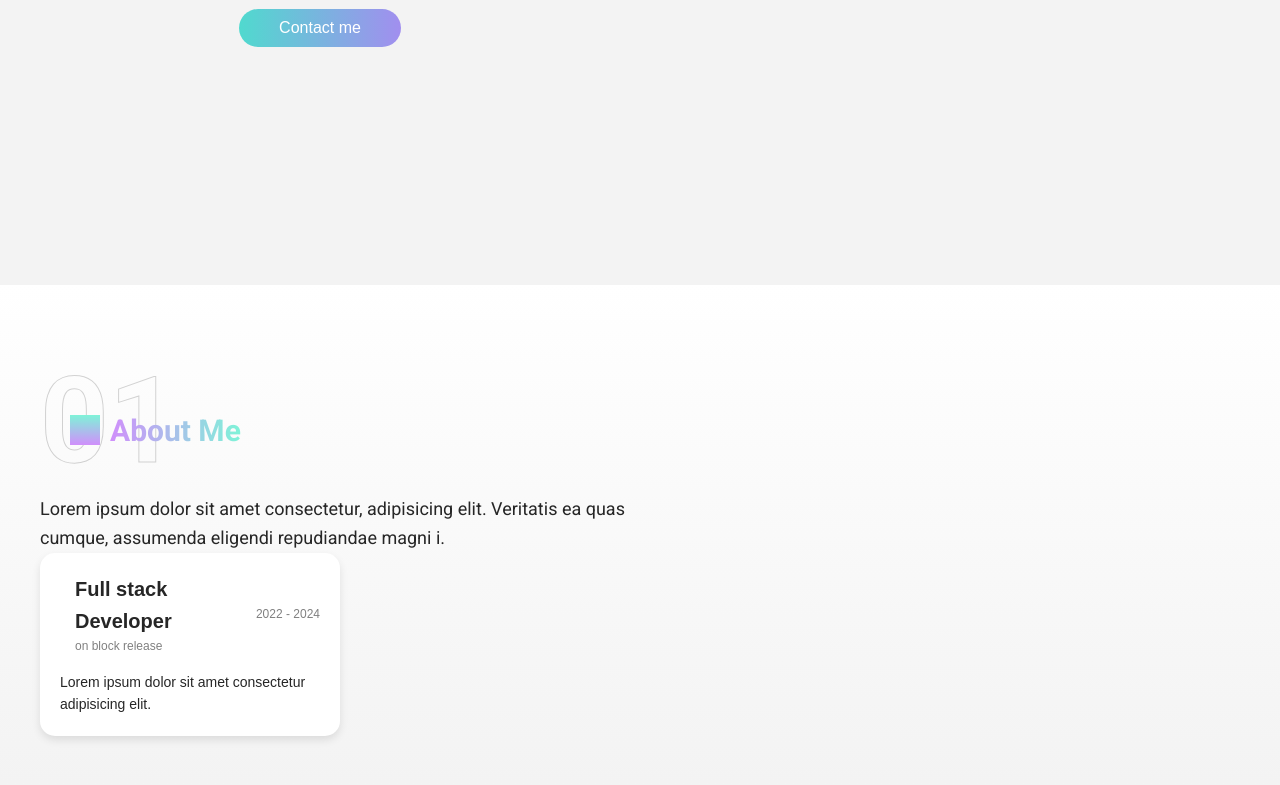
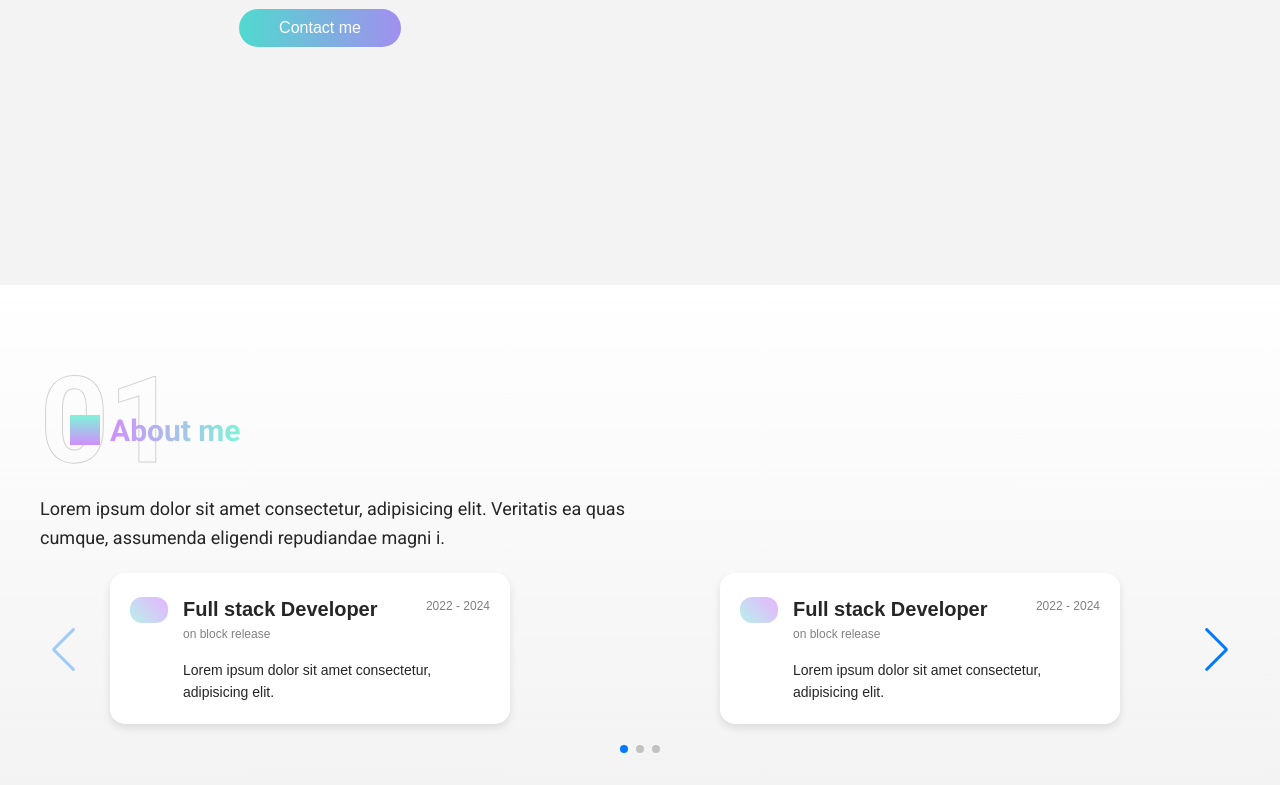
Before and after one commit to mathieu-vdt/portfolio, a Vue app: page / in a window 1280 px wide. Shown: the part 527-1312 px from the top of the page. Built offline with nearby package versions, Linux system fonts and the light colour scheme.

Commit message:
🚨 debug swipper

```diff
--- a/package.json
+++ b/package.json
@@ -18,6 +18,7 @@
     "@fortawesome/free-solid-svg-icons": "^6.5.2",
     "@fortawesome/vue-fontawesome": "^3.0.6",
     "pinia": "^2.1.7",
+    "swiper": "^11.1.4",
     "vue": "^3.4.21"
   },
   "devDependencies": {
--- a/src/HomePage/AboutMe.vue
+++ b/src/HomePage/AboutMe.vue
@@ -1,21 +1,98 @@
 <script lang="ts">
 import { defineComponent } from 'vue'
-import TitleNumber from '../components/TitleNumber.vue';
-import CardExperience from '../components/CardExperience.vue';
+import TitleNumber from '../components/TitleNumber.vue'
+import CardExperience from '../components/CardExperience.vue'
+import { Swiper, SwiperSlide } from 'swiper/vue'
+import 'swiper/swiper-bundle.css'
+import 'swiper/css/navigation'
+import 'swiper/css/pagination'
+import { Navigation, Pagination } from 'swiper/modules'
+import SwiperCore from 'swiper'
+
+SwiperCore.use([Navigation, Pagination])
 
 export default {
   components: {
     TitleNumber,
-    CardExperience
+    CardExperience,
+    Swiper,
+    SwiperSlide
+  },
+  data() {
+    return {
+      experiences: [
+        {
+          title: 'Full stack Developer',
+          status: 'on block release',
+          date: '2022 - 2024',
+          description: 'Lorem ipsum dolor sit amet consectetur, adipisicing elit.'
+        },
+        {
+          title: 'Full stack Developer',
+          status: 'on block release',
+          date: '2022 - 2024',
+          description: 'Lorem ipsum dolor sit amet consectetur, adipisicing elit.'
+        },
+        {
+          title: 'stack',
+          status: 'on block release',
+          date: '2022 - 2024',
+          description: 'Lorem ipsum dolor sit amet consectetur, adipisicing elit.'
+        },
+        {
+          title: 'Full stack',
+          status: 'on block release',
+          date: '2022 - 2024',
+          description: 'Lorem ipsum dolor sit amet consectetur, adipisicing elit.'
+        }
+      ]
+    }
   }
 }
 </script>
 
 <template>
   <div id="about-me">
-    <TitleNumber />
-    <p class="description">Lorem ipsum dolor sit amet consectetur, adipisicing elit. Veritatis ea quas cumque, assumenda eligendi repudiandae magni i.</p>
-    <CardExperience />
+    <TitleNumber number="01" title="About me" />
+    <p class="description">
+      Lorem ipsum dolor sit amet consectetur, adipisicing elit. Veritatis ea quas cumque, assumenda
+      eligendi repudiandae magni i.
+    </p>
+    <div class="cards">
+      <Swiper
+        class="mySwiper"
+        :pagination="{ clickable: true }"
+        :navigation="true"
+        :breakpoints="{
+          // when window width is >= 320px
+          320: {
+            slidesPerView: 1,
+            spaceBetween: 10
+          },
+          881: {
+            slidesPerView: 2,
+            spaceBetween: 20
+          },
+          1291: {
+            slidesPerView: 3,
+            spaceBetween: 20
+          }
+        }"
+      >
+        <SwiperSlide
+          v-for="(experience, index) in experiences"
+          :key="index"
+          :class="{ 'first-slide': index === 0 }"
+        >
+          <CardExperience
+            :title="experience.title"
+            :status="experience.status"
+            :date="experience.date"
+            :description="experience.description"
+          />
+        </SwiperSlide>
+      </Swiper>
+    </div>
   </div>
 </template>
 
@@ -27,21 +104,69 @@ export default {
   padding: 40px;
   color: var(--black);
 
-  .description{
+  .description {
     font-size: 1.2em;
     font-weight: 400;
     width: 50%;
+    margin-bottom: 20px;
+  }
 
+  .cards {
+    // display: flex;
+    // column-gap: 20px;
+    // overflow-x: auto;
+    .mySwiper {
+      .swiper-slide {
+        width: auto;
+
+        &.first-slide {
+          margin-left: 70px; // Ajustez cette valeur selon vos besoins
+        }
+      }
+
+      .swiper-button-next {
+        padding-bottom: 40px;
+      }
+      .swiper-button-prev {
+        padding-bottom: 40px;
+      }
+
+      .swiper-pagination {
+        position: relative;
+        padding-top: 20px;
+      }
+
+      .swiper-pagination-bullet {
+        margin: 0 4px; // Ajustez l'espacement entre les indicateurs si nécessaire
+      }
+    }
+  }
+}
+
+@media screen and (max-width: 900px) {
+  #about-me {
+    .description {
+      width: 80%;
+    }
   }
 }
 
 @media screen and (max-width: 600px) {
   #about-me {
+    padding: 20px;
+    .description {
+      width: 100%;
+    }
 
-  .description{
-    width: 100%;
+    .mySwiper {
+      .swiper-slide {
+        width: auto;
 
+        &.first-slide {
+          margin-left: 0px; // Ajustez cette valeur selon vos besoins
+        }
+      }
+    }
   }
 }
-}
 </style>
--- a/src/components/CardExperience.vue
+++ b/src/components/CardExperience.vue
@@ -1,39 +1,96 @@
+<script>
+export default {
+  props: {
+    title: {
+      type: String,
+      required: true
+    },
+    status: {
+      type: String,
+      required: false
+    },
+    date: {
+      type: String,
+      required: false
+    },
+    description: {
+      type: String,
+      required: true
+    }
+  }
+}
+</script>
 <template>
   <div class="card">
+    <div class="left">
+      <svg
+        width="38"
+        height="26"
+        viewBox="0 0 38 26"
+        fill="none"
+        xmlns="http://www.w3.org/2000/svg"
+      >
+        <rect
+          width="38"
+          height="26"
+          rx="12"
+          fill="url(#paint0_linear_612_33)"
+          fill-opacity="0.61"
+        />
+        <defs>
+          <linearGradient
+            id="paint0_linear_612_33"
+            x1="33.2"
+            y1="-1.11362e-07"
+            x2="-2.97556"
+            y2="32.6881"
+            gradientUnits="userSpaceOnUse"
+          >
+            <stop stop-color="#D28BFC" />
+            <stop offset="1" stop-color="#7FF4D8" />
+          </linearGradient>
+        </defs>
+      </svg>
+    </div>
+    <div class="right">
       <div class="card-header">
         <!-- <img src="@/assets/gradient.png" alt="gradient" class="card-image" /> -->
         <div class="card-title">
-		  <h2>Full stack Developer</h2>
-		  <p>on block release</p>
+          <h2>{{ title }}</h2>
+          <p>{{ status }}</p>
         </div>
         <div class="card-date">
-		  <p>2022 - 2024</p>
+          <p>{{ date }}</p>
         </div>
       </div>
       <div class="card-body">
-		<p>Lorem ipsum dolor sit amet consectetur adipisicing elit.</p>
+        <p>{{ description }}</p>
+      </div>
     </div>
   </div>
 </template>
 
-
-
 <style scoped>
 .card {
-	width: 300px;
+  width: 400px;
   border-radius: 15px;
   box-shadow: 0 4px 8px rgba(0, 0, 0, 0.1);
   padding: 20px;
   background-color: white;
   display: flex;
-	flex-direction: column;
-	justify-content: space-between;
+  flex-direction: row;
   font-family: Arial, sans-serif;
+
+  .left {
+    padding-top: 4px;
   }
 
+  .right {
+    width: inherit;
+    margin-left: 15px;
     .card-header {
       display: flex;
-	align-items: center;
+      align-items: start;
       justify-content: space-between;
     }
 
@@ -45,32 +102,35 @@
 
     .card-title {
       flex: 1;
-	margin-left: 15px;
+
+      p {
+        margin: 0;
+        font-size: 12px;
+        color: gray;
       }
-
-  .card-title h2 {
+      h2 {
         margin: 0;
         font-size: 20px;
         font-weight: bold;
       }
-
-  .card-title p {
-	margin: 0;
-	font-size: 12px;
-	color: gray;
     }
 
     .card-date {
       font-size: 12px;
       color: gray;
+
+      p {
+        padding-top: 4px;
+      }
     }
 
     .card-body {
       margin-top: 15px;
-  }
-
-  .card-body p {
+      p {
         margin: 0;
         font-size: 14px;
       }
+    }
+  }
+}
 </style>
--- a/src/components/TitleNumber.vue
+++ b/src/components/TitleNumber.vue
@@ -1,13 +1,34 @@
+<script>
+export default {
+  props: {
+    number: {
+      type: String,
+      required: true
+    },
+    title: {
+      type: String,
+      required: true
+    }
+  }
+}
+</script>
 <template>
   <div class="title-style">
-		<p class="number">01</p>
-		<p class="about-me">About Me</p>
+    <p class="number">{{ number }}</p>
+    <p class="about-me">{{ title }}</p>
     <svg width="30" height="30" viewBox="0 0 30 30" fill="none" xmlns="http://www.w3.org/2000/svg">
-			<rect width="30" height="30" fill="url(#paint0_linear_612_25)"/>
+      <rect width="30" height="30" fill="url(#paint0_linear_612_25)" />
       <defs>
-				<linearGradient id="paint0_linear_612_25" x1="15" y1="0" x2="15" y2="30" gradientUnits="userSpaceOnUse">
-					<stop stop-color="#7FF3D8"/>
-					<stop offset="1" stop-color="#D08FFB"/>
+        <linearGradient
+          id="paint0_linear_612_25"
+          x1="15"
+          y1="0"
+          x2="15"
+          y2="30"
+          gradientUnits="userSpaceOnUse"
+        >
+          <stop stop-color="#7FF3D8" />
+          <stop offset="1" stop-color="#D08FFB" />
         </linearGradient>
       </defs>
     </svg>
@@ -15,29 +36,29 @@
 </template>
 
 <style scoped>
-.title-style{
+.title-style {
   height: 170px;
   position: relative;
-    p{
-      &.number{
+  p {
+    &.number {
       color: transparent;
-        -webkit-text-stroke: 1px rgba(38, 38, 38, .2);
+      -webkit-text-stroke: 1px rgba(38, 38, 38, 0.2);
       font-size: 8em;
       font-weight: 700;
     }
 
-      &.about-me{
+    &.about-me {
       position: absolute;
       font-size: 2em;
       font-weight: 700;
       top: 82px;
       left: 70px;
-        background: linear-gradient(270deg, #7FF3D8, #D08FFB);
+      background: linear-gradient(270deg, #7ff3d8, #d08ffb);
       -webkit-background-clip: text;
       -webkit-text-fill-color: transparent;
     }
   }
-    svg{
+  svg {
     position: absolute;
     top: 90px;
     left: 30px;
```
Also changed, not shown: 1 other file (tests, documents, lock files or other folders). Lines whose indentation alone changed are shown as unchanged.
